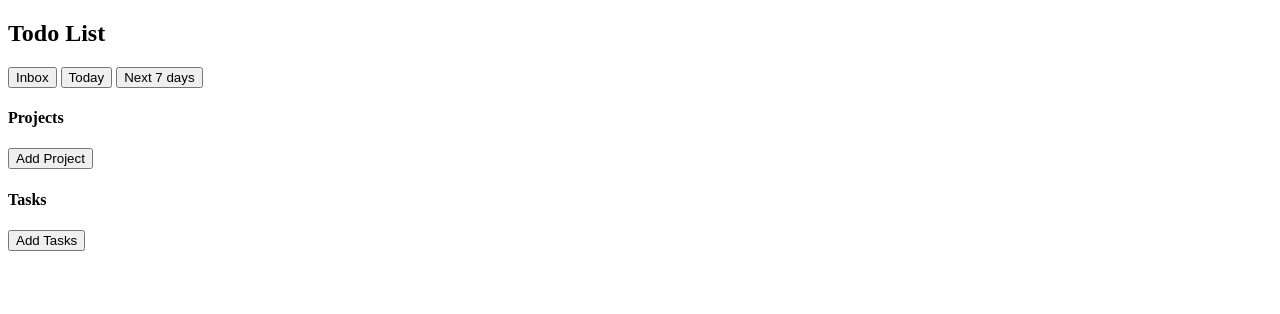
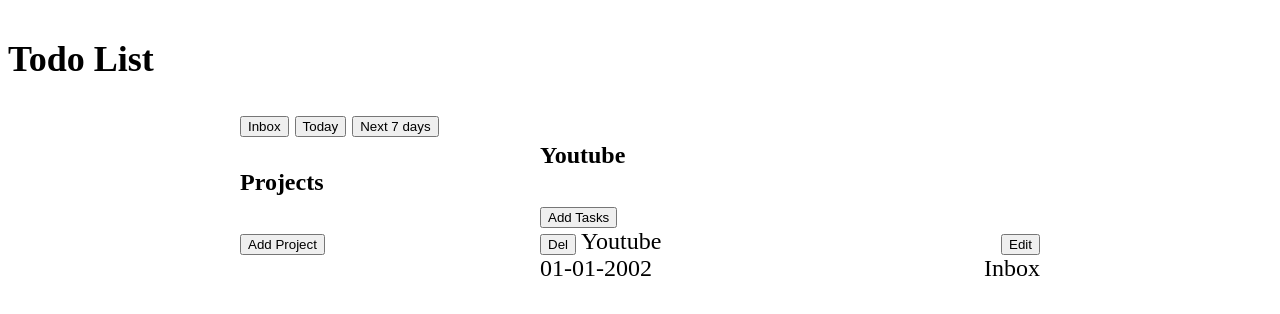
Before and after one commit to jameshan2002/Todo-List, a website built with webpack: page dist/index.html in a window 1280 px wide. Built offline with nearby package versions, Linux system fonts and the light colour scheme.

Commit message:
html css redue

```diff
--- a/dist/index.html
+++ b/dist/index.html
@@ -9,12 +9,11 @@
     <title>Todo-List</title>
   </head>
   <body>
-    <div id="content">
+    <div id="content" class="content">
       <header>
         <h2>Todo List</h2>
       </header>
-      <main>
-        <nav class="lists">
+        <div class="lists">
           <div class="defaultList">
             <button>Inbox</button>
             <button>Today</button>
@@ -35,10 +34,8 @@
             </form>
             <ul id="project-list"></ul>
           </div>
-        </nav>
+        </div>
         <div class="tasks">
-          <h4>Tasks</h4>
-          <button id="addTask">Add Tasks</button>
           <form class="addTask-Popup" id="addTask-Popup">
             <input
               class="taskInput-Title"
@@ -55,11 +52,7 @@
             <select id="selectProject" name="selectProject">
               <option value="Inbox">Inbox</option>
             </select>
-            <input
-              class="taskInput-Date"
-              type="date"
-              name="task-end"
-            />
+            <input class="taskInput-Date" type="date" name="task-end" />
             <button type="submit" id="addTask-Add">Add</button>
             <button type="button" id="addTask-Cancel">Cancel</button>
           </form>
@@ -79,18 +72,31 @@
             <select id="selectProject" name="selectProject">
               <option value="Inbox">Inbox</option>
             </select>
-            <input
-              class="taskInput-Date"
-              type="date"
-              name="task-end"
-            />
+            <input class="taskInput-Date" type="date" name="task-end" />
             <button type="submit" id="editTask-Add">Add</button>
             <button type="button" id="editTask-Cancel">Cancel</button>
           </form>
-          <div id="task-list"></div>
+
+          <div id="task-list">
+            <h4>Youtube</h4>
+            <button id="addTask">Add Tasks</button>
+            <div class="displayed-task">
+              <div class="top">
+                <div class="left">
+                  <button class="task-Delete">Del</button>
+                  <span class="task-Title">Youtube</span>
+                </div>
+                <div class="right">
+                  <button class="task-Edit">Edit</button>
+                </div>
+              </div>
+              <div class="bottom">
+                <span class="task-DueDate">01-01-2002</span>
+                <span class="task-ProjectName">Inbox</span>
+              </div>
+            </div>
+          </div>
         </div>
-      </main>
-      <footer></footer>
     </div>
   </body>
 </html>
--- a/dist/styles.css
+++ b/dist/styles.css
@@ -1,4 +1,27 @@
 /**@import "reset.css";**/
+.content {
+    margin: 0;
+    font-weight: 300;
+    font-size: 1.5rem;
+
+    display: grid;
+    grid:
+        "header header header header" auto
+        "...... lists  tasks  ......" auto /
+        1fr minmax(100px, 300px) minmax(250px, 500px) 1fr;
+}
+
+header {
+    grid-area: header;
+}
+
+.lists {
+    grid-area: lists;
+}
+
+.tasks {
+    grid-area: tasks;
+}
 
 .addProject-Popup{
     display: none;
@@ -12,9 +35,15 @@
     display: none;
 }
 
-.eachTasks{
+.top{
     display: flex;
-    flex-wrap: nowrap;
+    flex-wrap:nowrap;
+    justify-content: space-between;
+}
+
+.bottom {
+    display: flex;
+    flex-wrap:nowrap;
     justify-content: space-between;
 }
 
```
